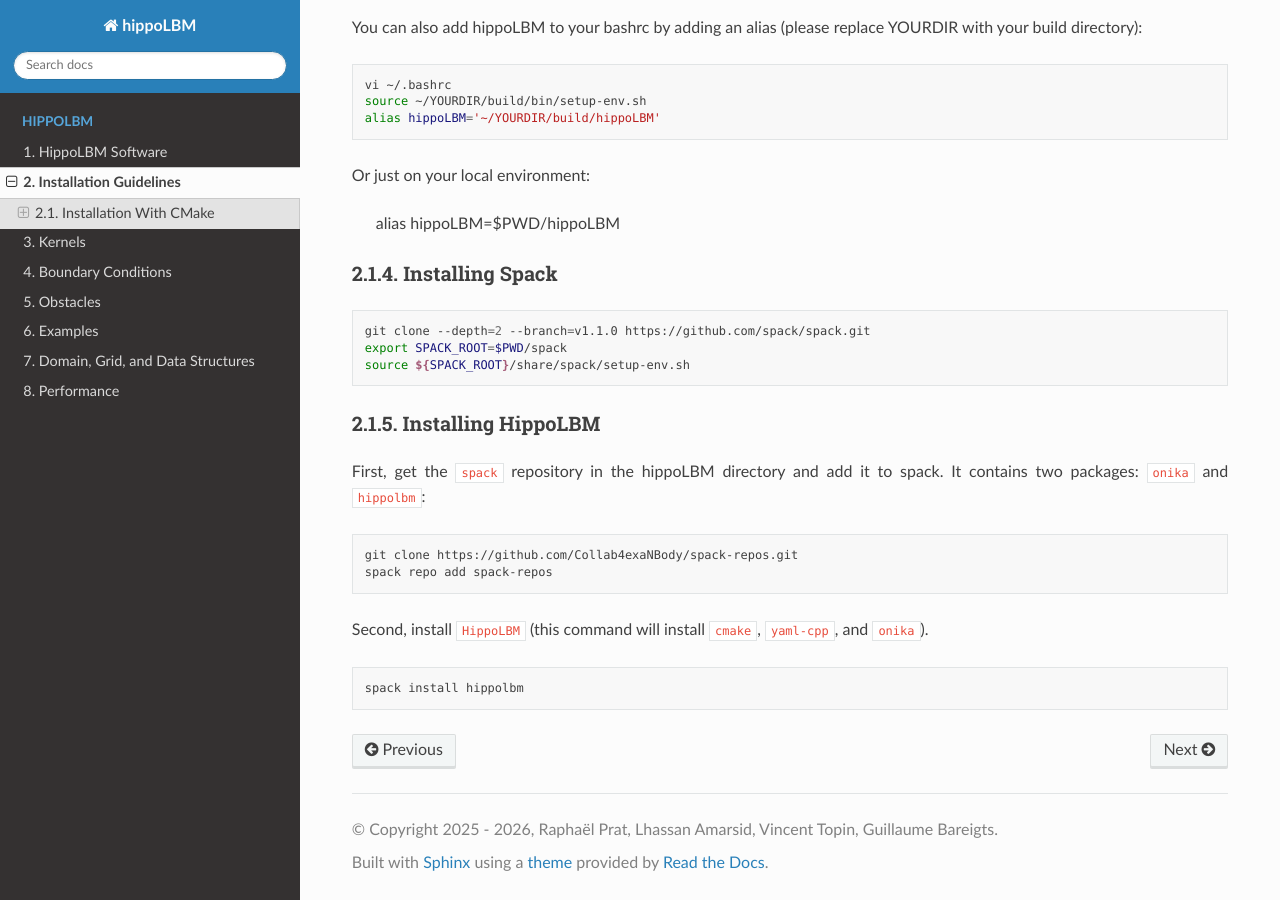
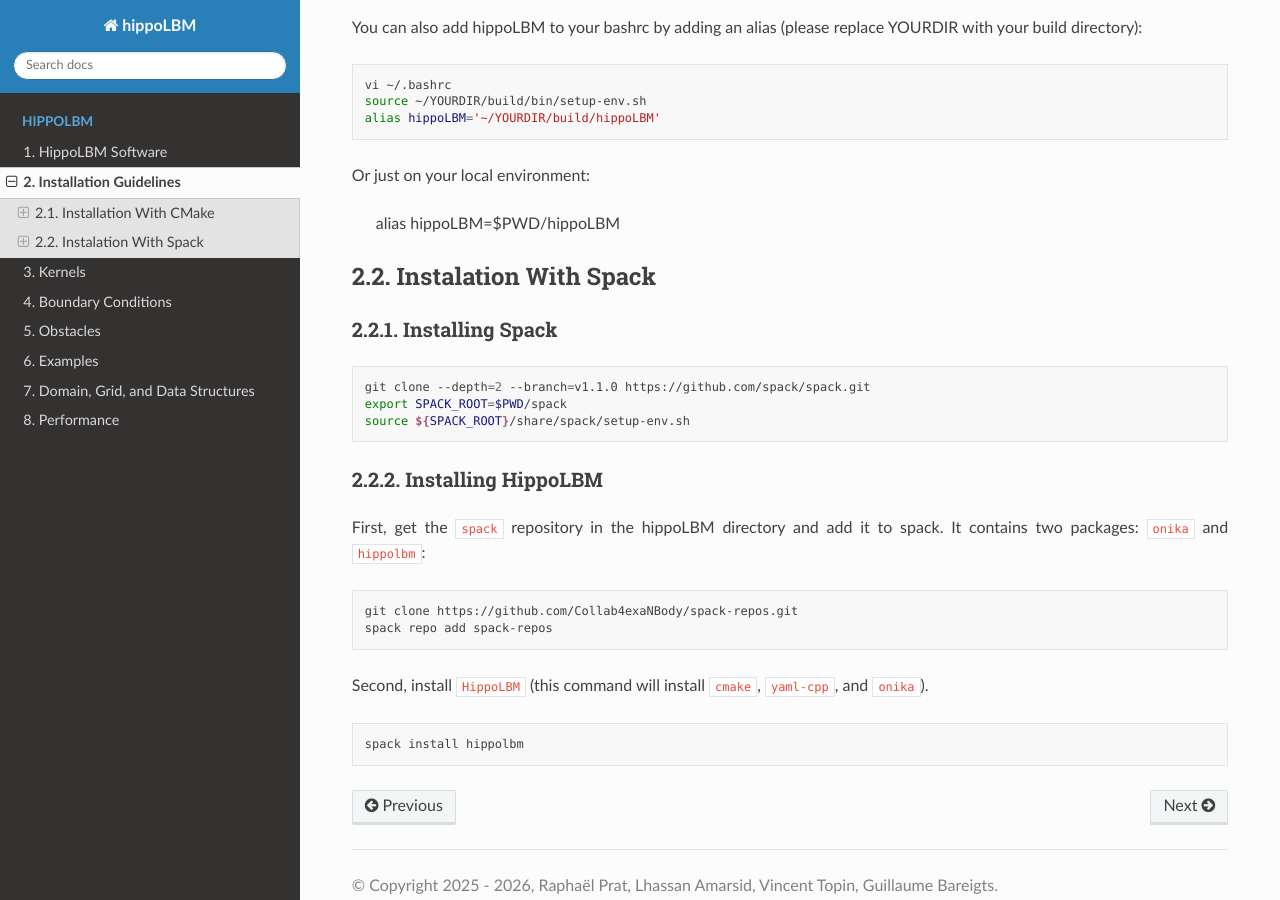
Before and after one commit to Collab4exaNBody/doc_hippoLBM, a Sphinx documentation site: the page built from docs/source/pages/Install.rst, in a window 1280 px wide and 900 px high, scrolled down 2781 px. Built offline with Sphinx 7.4.7 and the Read the Docs theme 3.1.0, drawn with Linux system fonts in a browser that asks for light colours.

Commit message:
update install .rst

```diff
--- a/docs/source/pages/Install.rst
+++ b/docs/source/pages/Install.rst
@@ -182,6 +182,9 @@
 
   alias hippoLBM=$PWD/hippoLBM
 
+Instalation With Spack
+^^^^^^^^^^^^^^^^^^^^^^
+
 Installing Spack
 ----------------
 
```
